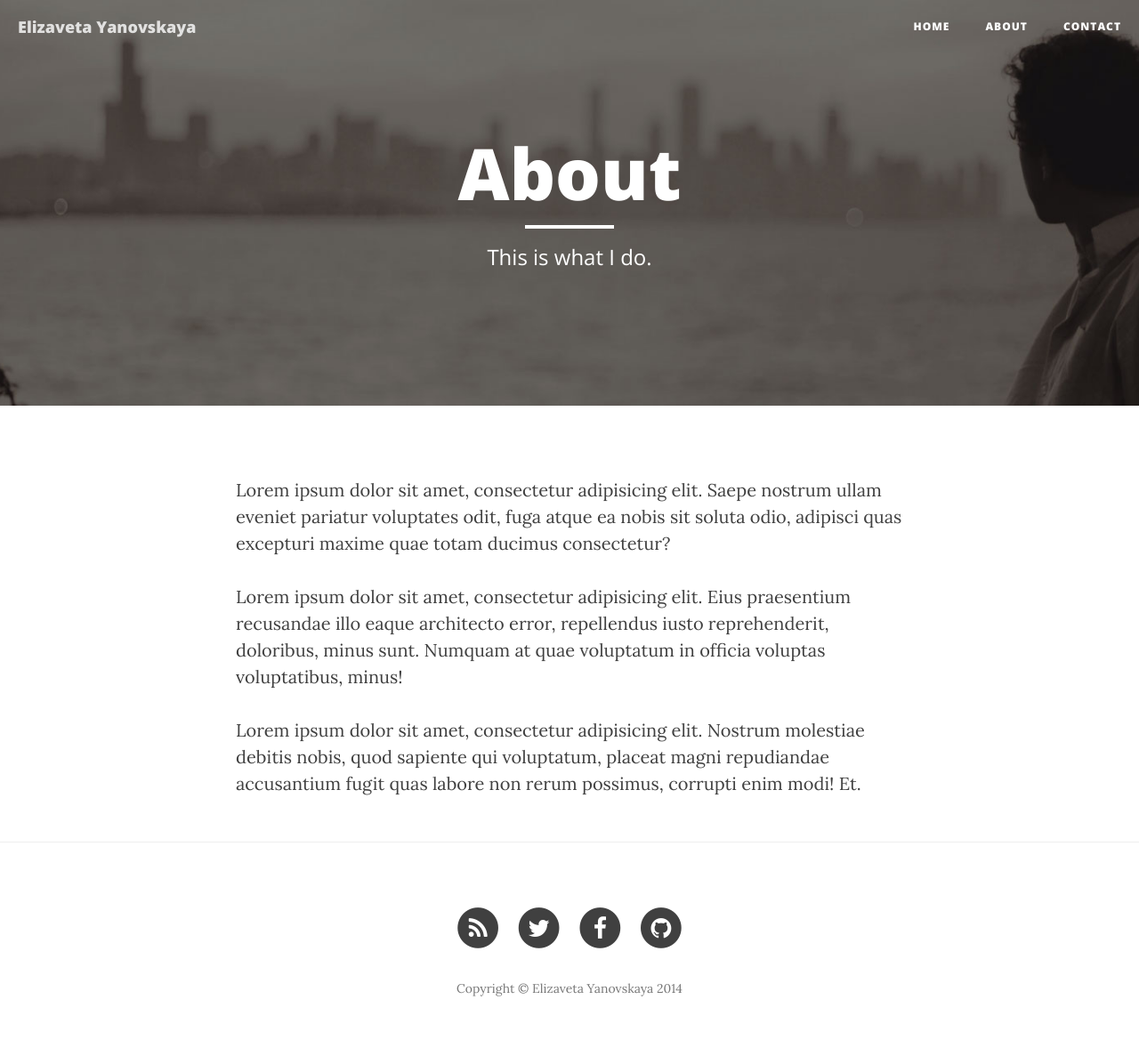
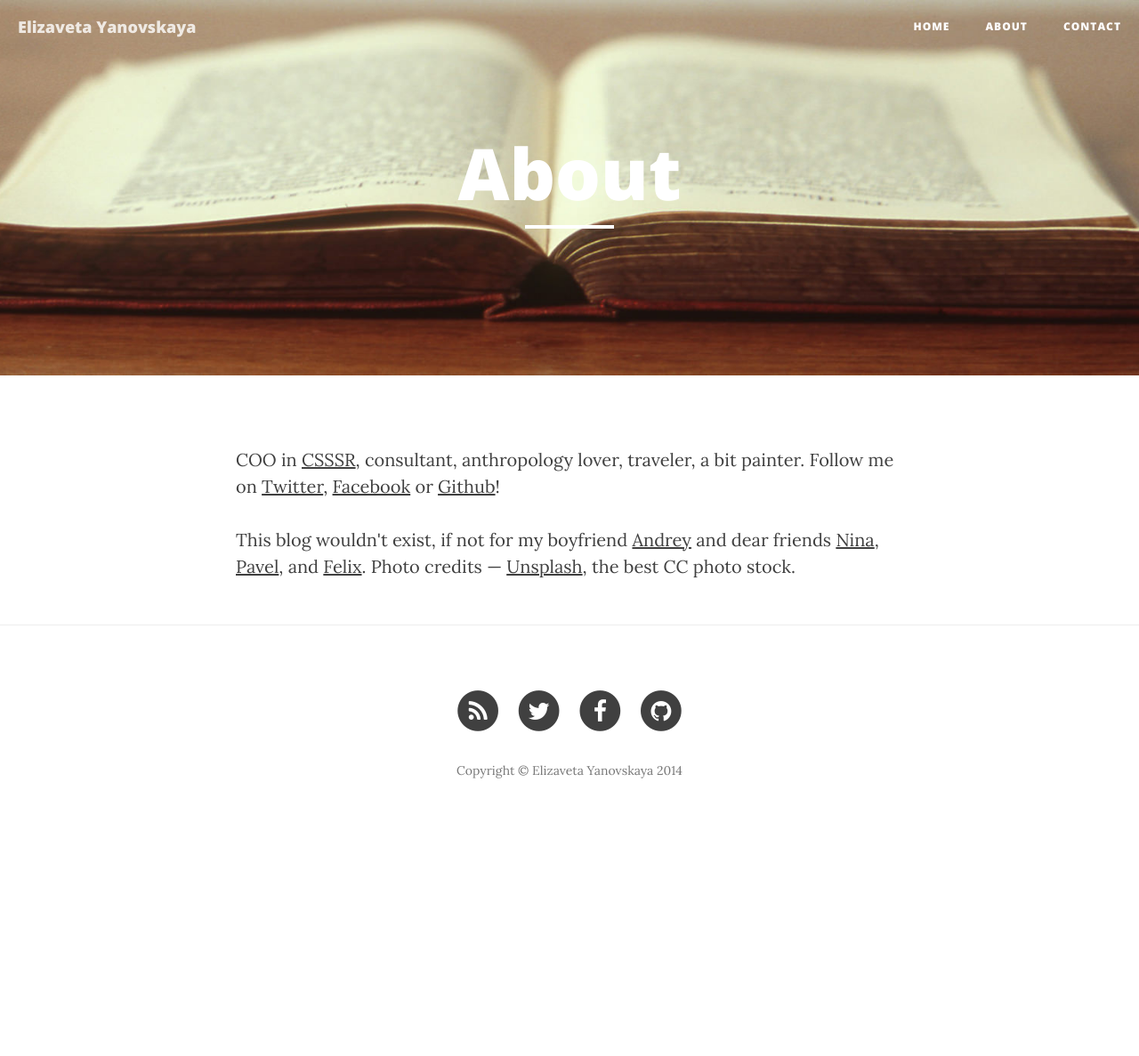
Before and after one commit to lise-yy/lise-io, a Jekyll site: the page built from about.html, in a window 1280 px wide. Shown: the whole page at 89% size. Built offline with Jekyll 4.4.1, drawn with Linux system fonts in a browser that asks for light colours; nearby versions of some CDN libraries; after the commit the page ends 942 px from its top, so only the background shows below that.

```diff
--- a/about.html
+++ b/about.html
@@ -1,12 +1,9 @@
 ---
 layout: page
 title: "About"
-description: "This is what I do."
+description: ""
 header-img: "img/about-bg.jpg"
 ---
 
-<p>Lorem ipsum dolor sit amet, consectetur adipisicing elit. Saepe nostrum ullam eveniet pariatur voluptates odit, fuga atque ea nobis sit soluta odio, adipisci quas excepturi maxime quae totam ducimus consectetur?</p>
-
-<p>Lorem ipsum dolor sit amet, consectetur adipisicing elit. Eius praesentium recusandae illo eaque architecto error, repellendus iusto reprehenderit, doloribus, minus sunt. Numquam at quae voluptatum in officia voluptas voluptatibus, minus!</p>
-
-<p>Lorem ipsum dolor sit amet, consectetur adipisicing elit. Nostrum molestiae debitis nobis, quod sapiente qui voluptatum, placeat magni repudiandae accusantium fugit quas labore non rerum possimus, corrupti enim modi! Et.</p>
+<p>COO in <a href="http://csssr.com">CSSSR</a>, consultant, anthropology lover, traveler, a bit painter. Follow me on <a href="https://twitter.com/lise_yy">Twitter</a>, <a href="https://twitter.com/lise_yy">Facebook</a> or <a href="https://github.com/lise-yy">Github</a>!</p>
+<p>This blog wouldn't exist, if not for my boyfriend <a href="https://www.facebook.com/yankovsky.andrey">Andrey</a> and dear friends <a href="http://instagram.com/nsmolentseva">Nina</a>, <a href="https://twitter.com/pavel_azanov">Pavel</a>, and <a href="https://github.com/felixexter">Felix</a>. Photo credits — <a href="https://unsplash.com">Unsplash</a>, the best CC photo stock.</p>
--- a/contact.html
+++ b/contact.html
@@ -1,11 +1,11 @@
 ---
 layout: page
 title: "Contact"
-description: "Have questions? I have answers (maybe)."
+description: ""
 header-img: "img/contact-bg.jpg"
 ---
 
-<p>Want to get in touch with me? Fill out the form below to send me a message and I will try to get back to you within 24 hours!</p>
+<p>Want to get in touch with me? Fill out the form below to send me a message!</p>
 <!-- Contact Form - Enter your email address on line 19 of the mail/contact_me.php file to make this form work. -->
 <!-- WARNING: Some web hosts do not allow emails to be sent through forms to common mail hosts like Gmail or Yahoo. It's recommended that you use a private domain email address! -->
 <!-- NOTE: To use the contact form, your site must be on a live web host with PHP! The form will not work locally! -->
--- a/index.html
+++ b/index.html
@@ -1,6 +1,6 @@
 ---
 layout: page
-description: "A Clean Blog Theme by Start Bootstrap"
+description: "A blog about web dev, management & traveling"
 header-img: "img/home-bg.jpg"
 ---
 
```
Also changed, not shown: _posts/2014-12-31-dinosa.markdown (+7 -36 lines), img/about-bg.jpg, img/contact-bg.jpg, img/home-bg.jpg, img/post-bg-2014-12-31.jpg (added), 2 other files.
